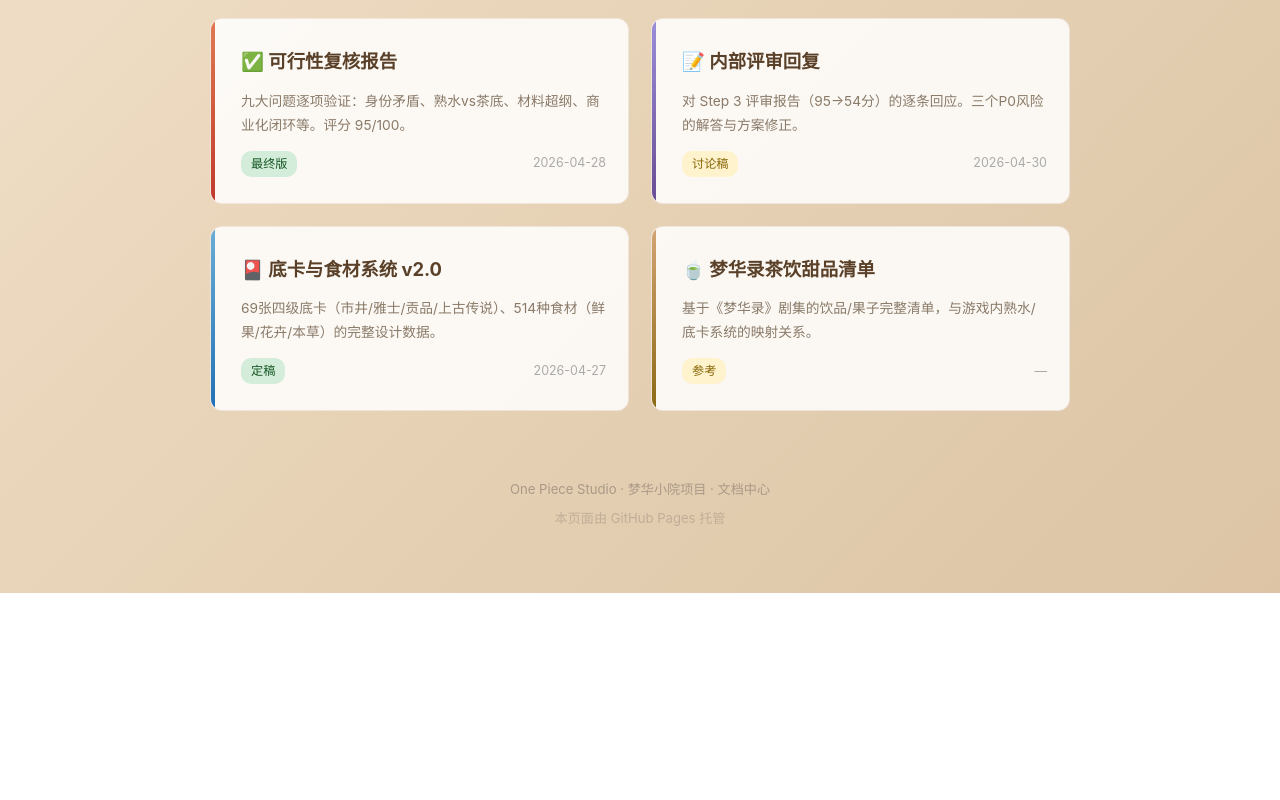
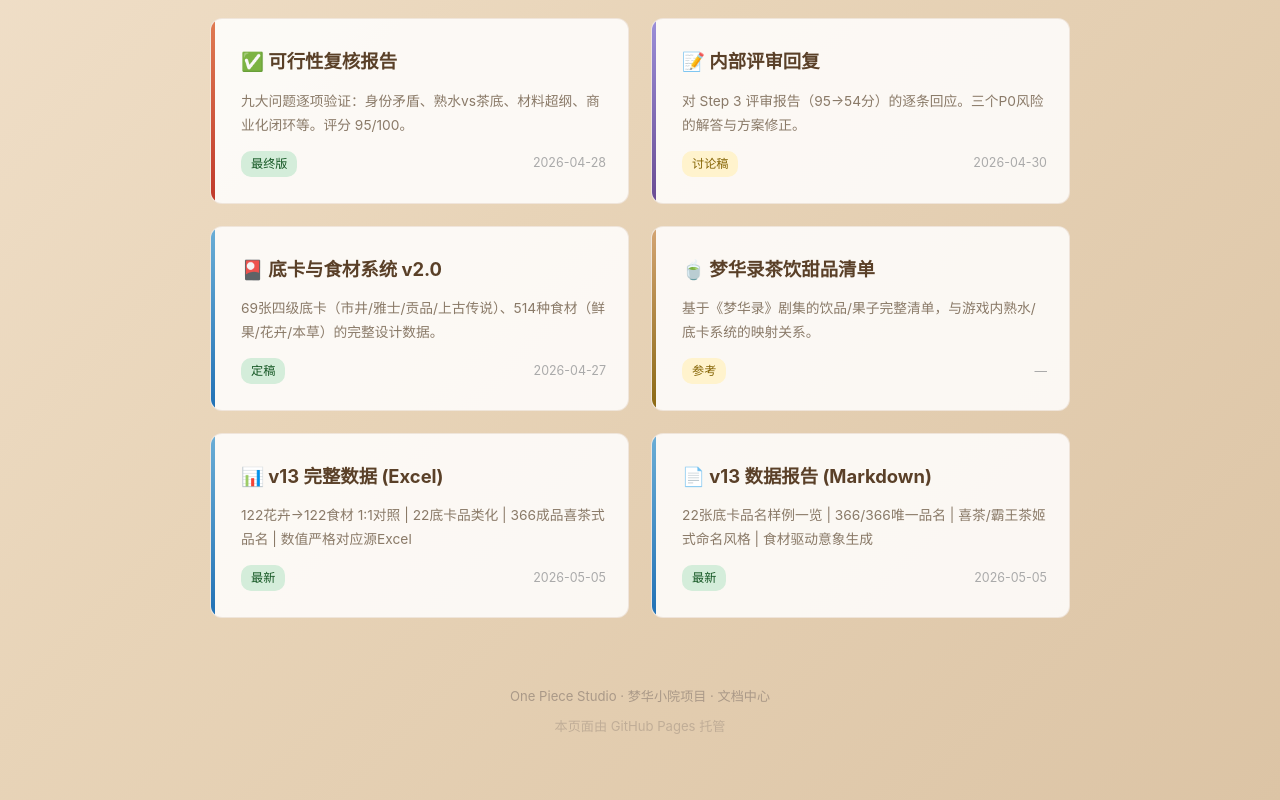
Before and after one commit to blackzzwang/onepiecestudio.github.io, a plain HTML site: page index.html in a window 1280 px wide. Shown: the part 621-1421 px from the top of the page. Before the commit the page ends 1214 px from the top, so only its background shows below. Drawn offline with Linux system fonts and the light colour scheme.

Commit message:
v13: 122食材+22底卡+366成品喜茶式品名（数值严格对应源Excel）

```diff
--- a/index.html
+++ b/index.html
@@ -241,6 +241,24 @@
       </div>
     </a>
 
+    <a href="%E6%A2%A6%E5%8D%8E%E5%B0%8F%E9%99%A2_v13_%E5%AE%8C%E6%95%B4%E6%95%B0%E6%8D%AE.xlsx" class="doc-card type-data">
+      <h3>📊 v13 完整数据 (Excel)</h3>
+      <p>122花卉→122食材 1:1对照 | 22底卡品类化 | 366成品喜茶式品名 | 数值严格对应源Excel</p>
+      <div class="doc-meta">
+        <span class="status-badge status-final">最新</span>
+        <span class="doc-date">2026-05-05</span>
+      </div>
+    </a>
+
+    <a href="%E6%A2%A6%E5%8D%8E%E5%B0%8F%E9%99%A2_v13_%E6%95%B0%E6%8D%AE%E6%8A%A5%E5%91%8A.md" class="doc-card type-data">
+      <h3>📄 v13 数据报告 (Markdown)</h3>
+      <p>22张底卡品名样例一览 | 366/366唯一品名 | 喜茶/霸王茶姬式命名风格 | 食材驱动意象生成</p>
+      <div class="doc-meta">
+        <span class="status-badge status-final">最新</span>
+        <span class="doc-date">2026-05-05</span>
+      </div>
+    </a>
+
   </div>
 
   <div class="footer">
```
Also changed, not shown: 2 other files.
